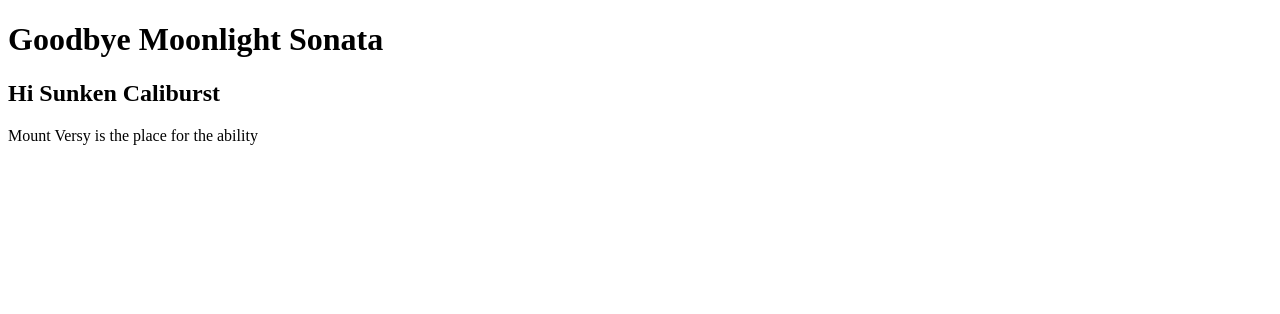
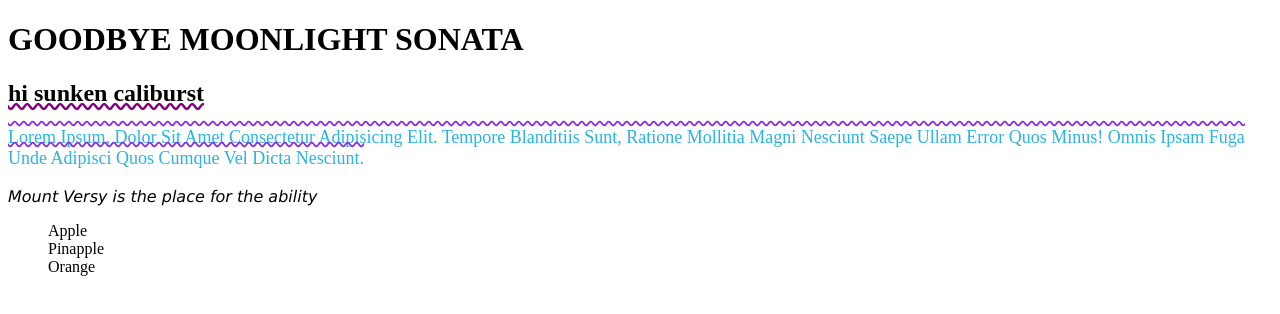
Before and after one commit to Gema1407/BelajarWEBDEV, a plain HTML site: page BelajarCSS/belajarcss.html in a window 1280 px wide. Drawn offline with Linux system fonts and the light colour scheme.

Commit message:
dasar css

```diff
--- a/BelajarCSS/belajarcss.html
+++ b/BelajarCSS/belajarcss.html
@@ -4,14 +4,25 @@
 <head>
     <meta charset="UTF-8">
     <meta name="viewport" content="width=device-width, initial-scale=1.0">
+    <link rel="stylesheet" href="style.css">
     <title>Document</title>
 </head>
 
 <body>
     <h1>Goodbye Moonlight Sonata</h1>
     <h2>Hi Sunken Caliburst</h2>
-    <p>Mount Versy is the place for the ability</p>
-    <a href="download.html"></a>
+    <p>Lorem ipsum, dolor sit amet consectetur adipisicing elit. Tempore blanditiis sunt, ratione mollitia magni
+        nesciunt saepe ullam error quos minus! Omnis ipsam fuga unde adipisci quos cumque vel dicta nesciunt.</p>
+    <a href="download.html">Mount Versy is the place for the ability</a>
+
+    <ul>
+        <li>apple</li>
+        <li>pinapple</li>
+        <li>orange</li>
+    </ul>
+
+
+
 
 </body>
 
--- a/BelajarCSS/style.css
+++ b/BelajarCSS/style.css
@@ -0,0 +1,27 @@
+h1{
+    text-transform: uppercase;
+}
+
+h2{
+    text-decoration: underline purple wavy;
+    text-transform: lowercase;
+}
+
+p{
+    color: rgb(43, 180, 226);
+    font-weight: 1200;
+    font-size: large;
+    text-decoration: overline blueviolet wavy;
+    text-transform: capitalize;
+}
+a{
+    text-decoration: none;
+    color: black;
+    font-weight: 400;
+    font-family: 'Lucida Sans', 'Lucida Sans Regular', 'Lucida Grande', 'Lucida Sans Unicode', Geneva, Verdana, sans-serif;
+    font-style: italic;
+}
+ul{
+    list-style: none;
+    text-transform: capitalize;
+}
```
Also changed, not shown: BelajarCSS/download.html (+15 -0 lines).
